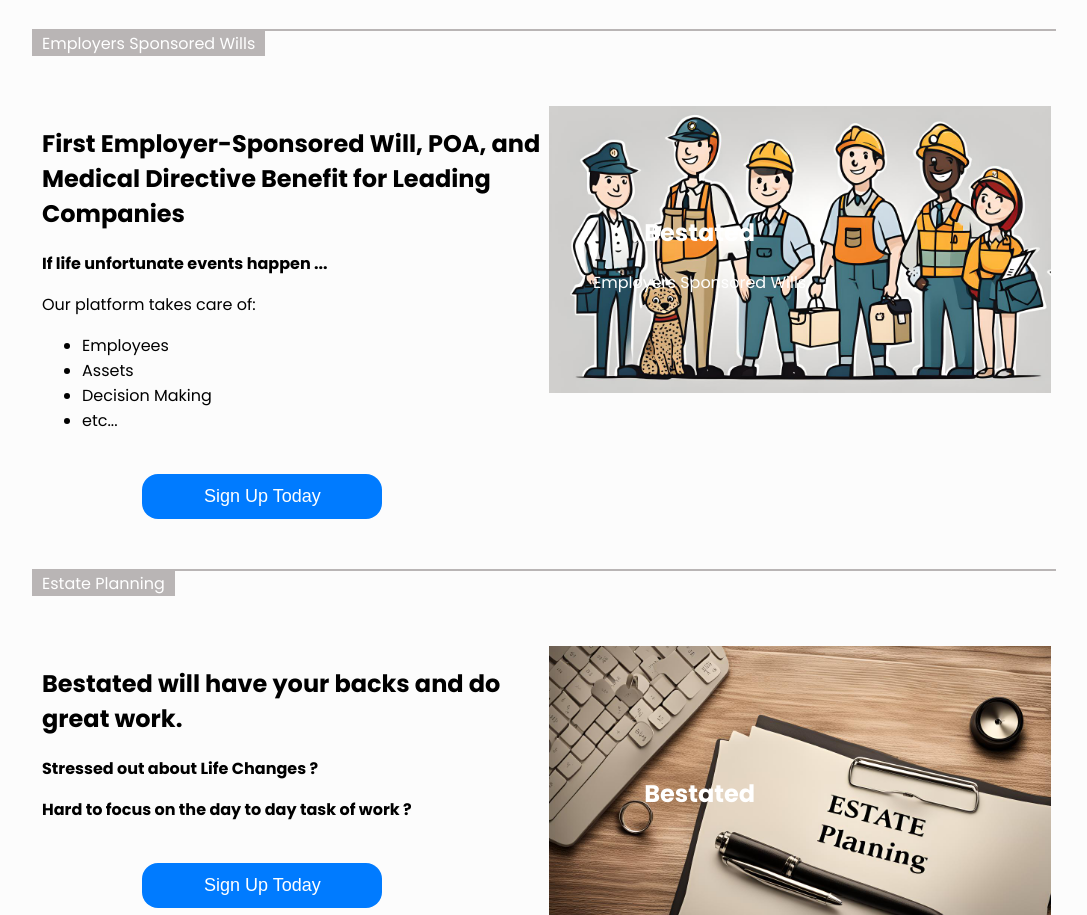
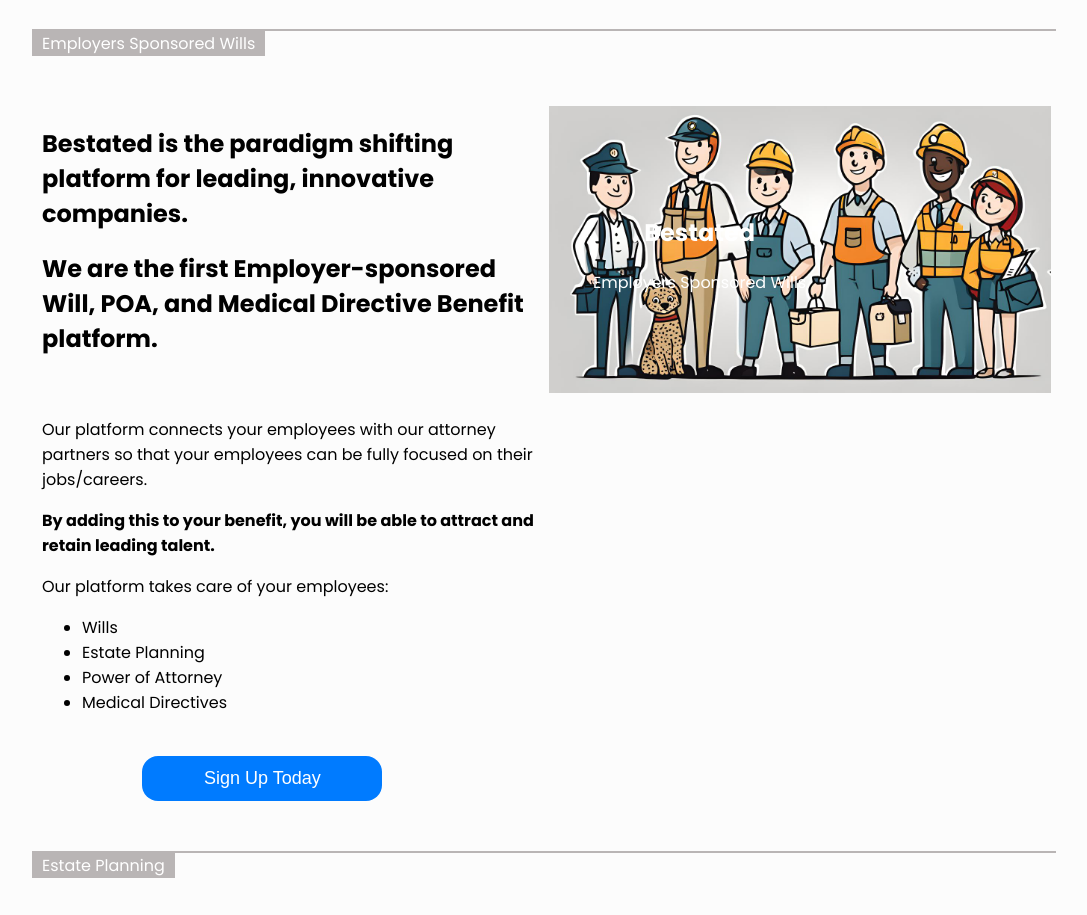
Before and after one commit to chenathy/benefit-estated, a React (Create React App) app: page / in a window 1280 px wide. Shown: the part 560-1475 px from the top of the page, without its empty margins (96-1183 px from the left). Built offline with nearby package versions, Linux system fonts and the light colour scheme.

Commit message:
Update Home Page (8)

```diff
--- a/src/MainPage/Home/index.js
+++ b/src/MainPage/Home/index.js
@@ -51,14 +51,17 @@
                     <div className="display">
                         <Col xs={12} className="text-column">
                             <div>
-                                <h2>First Employer-Sponsored Will, POA, and Medical Directive Benefit for Leading Companies</h2>
-                                <b>If life unfortunate events happen ...</b>
-                                <p>Our platform takes care of: </p>
+                                <h2>Bestated is the paradigm shifting platform for leading, innovative companies. </h2>
+                                <h2>We are the first Employer-sponsored Will, POA, and Medical Directive Benefit platform.</h2>
+                                <br/>
+                                <p>Our platform connects your employees with our attorney partners so that your employees can be fully focused on their jobs/careers.</p>
+                                <b>By adding this to your benefit, you will be able to attract and retain leading talent.</b>
+                                <p>Our platform takes care of your employees: </p>
                                 <ul>
-                                    <li>Employees</li>
-                                    <li>Assets</li>
-                                    <li>Decision Making</li>
-                                    <li>etc...</li>
+                                    <li>Wills</li>
+                                    <li>Estate Planning</li>
+                                    <li>Power of Attorney</li>
+                                    <li>Medical Directives</li>
                                 </ul>
                                 <Button
                                         onClick={() => navigate("/contactUs")}
```
